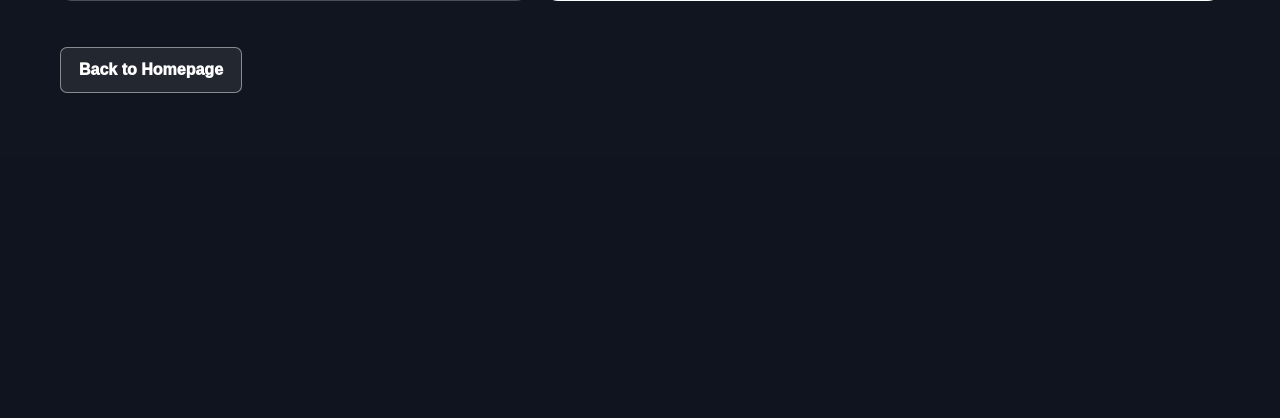
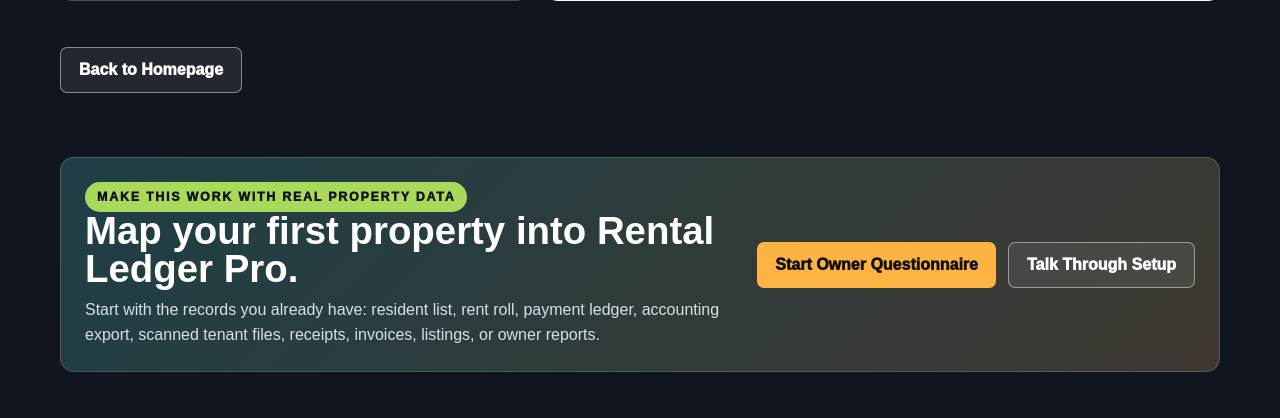
Before and after one commit to BowlingLegacy/rentlogic, a Django app: template templates/rental_ledger_product_page.html in a window 1280 px wide. Shown: the part 754-1172 px from the top of the page. Before the commit the page ends 847 px from the top, so only its background shows below. Run offline with Django 5.2, Linux system fonts and the light colour scheme; the template is opened without the code that fills it, so the values that code supplies are empty.

Commit message:
Add Rental Ledger launch docs and product CTA

```diff
--- a/templates/rental_ledger_product_page.html
+++ b/templates/rental_ledger_product_page.html
@@ -307,6 +307,29 @@
             line-height: 1.4;
         }
 
+        .closing-cta {
+            background:
+                linear-gradient(135deg, rgba(16,199,194,.16), rgba(255,179,66,.14)),
+                rgba(255,255,255,.07);
+            border: 1px solid rgba(255,255,255,.16);
+            border-radius: 14px;
+            padding: 24px;
+            display: grid;
+            grid-template-columns: 1fr auto;
+            gap: 18px;
+            align-items: center;
+        }
+
+        .closing-cta h2 {
+            margin: 0 0 8px;
+            font-size: clamp(1.7rem, 3vw, 3rem);
+            line-height: 1;
+        }
+
+        .closing-cta p {
+            max-width: 760px;
+        }
+
         .ops-layout {
             display: grid;
             grid-template-columns: 1.1fr .9fr;
@@ -438,7 +461,7 @@
         @media (max-width: 860px) {
             .nav { padding: 16px; align-items: flex-start; flex-direction: column; }
             .hero { padding: 54px 18px 38px; }
-            .feature-grid, .report-grid, .dashboard-showcase, .dashboard-metrics, .ops-layout, .ops-columns, .app-showcase, .phone-grid { grid-template-columns: 1fr; }
+            .feature-grid, .report-grid, .dashboard-showcase, .dashboard-metrics, .ops-layout, .ops-columns, .app-showcase, .phone-grid, .closing-cta { grid-template-columns: 1fr; }
             .phone { min-height: auto; }
         }
     </style>
@@ -640,6 +663,18 @@
                 {% endfor %}
             </div>
         </section>
+
+        <section class="section closing-cta">
+            <div>
+                <div class="eyebrow">Make this work with real property data</div>
+                <h2>Map your first property into Rental Ledger Pro.</h2>
+                <p>Start with the records you already have: resident list, rent roll, payment ledger, accounting export, scanned tenant files, receipts, invoices, listings, or owner reports.</p>
+            </div>
+            <div class="actions" style="margin-top:0;">
+                <a class="button primary" href="{% url 'property_owner_intake' %}">Start Owner Questionnaire</a>
+                <a class="button secondary" href="{% url 'rental_ledger_contact' %}">Talk Through Setup</a>
+            </div>
+        </section>
     </main>
 </body>
 </html>
```
Also changed, not shown: README.md.
